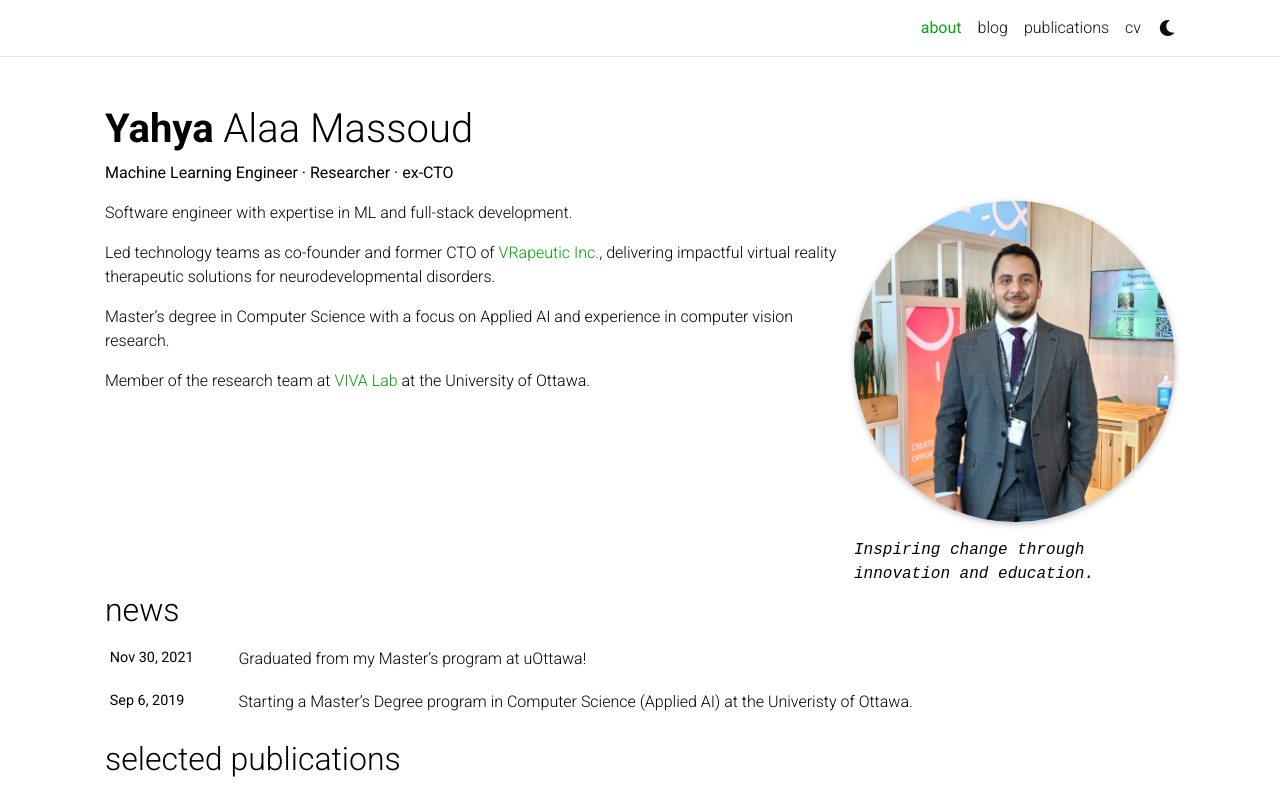
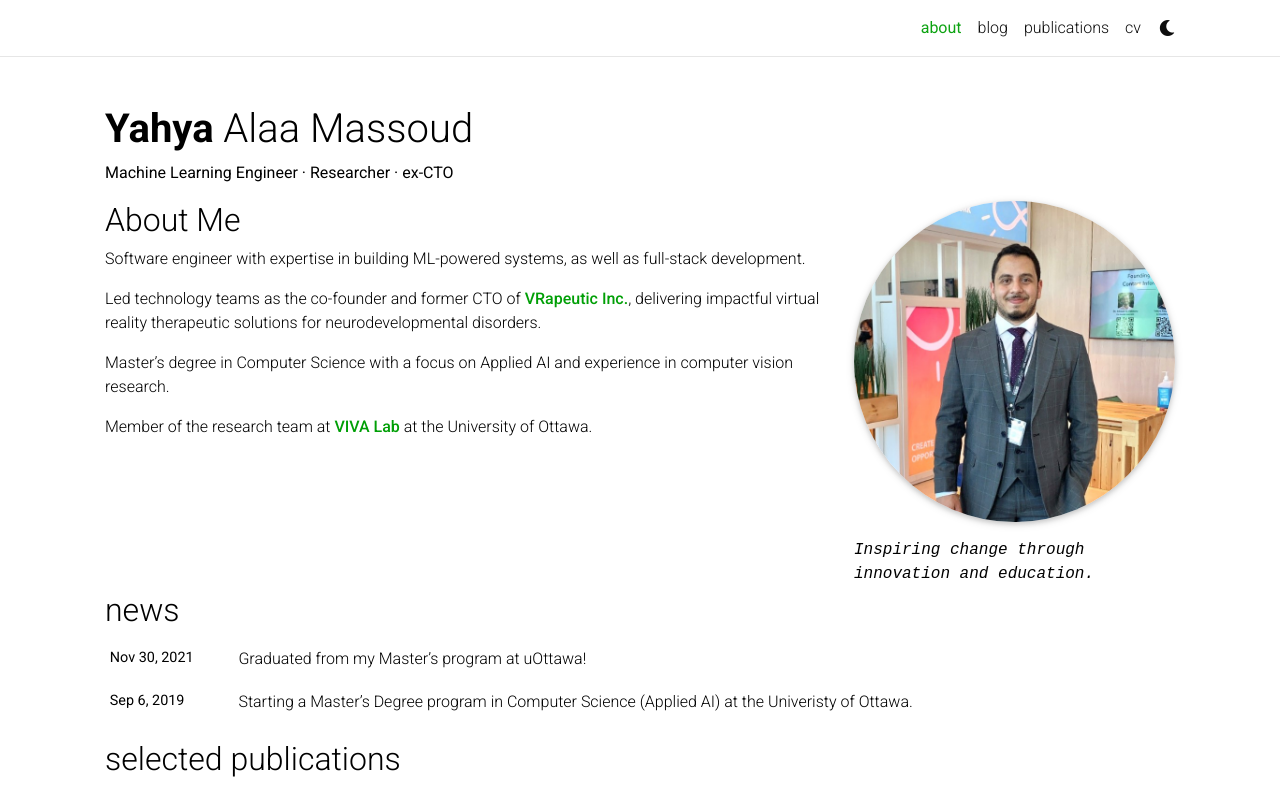
Before and after one commit to YahyaAlaaMassoud/YahyaAlaaMassoud.github.io, a Jekyll site: the page built from _pages/about.md, in a window 1280 px wide and 1052 px high, cut to the strip 0-806 px from the top of the window. Built offline with Jekyll 4.4.1, drawn with Linux system fonts in a browser that asks for light colours; full-size pictures stand in for the smaller copies a plugin makes; comment, search, counter and statistics services are not loaded; a style sheet for code colours, icons or effects is not loaded.

Commit message:
change info in about.md

```diff
--- a/_pages/about.md
+++ b/_pages/about.md
@@ -10,17 +10,21 @@ profile:
   image: prof_pic.jpg
   image_circular: true # crops the image to make it circular
   address: >
-    <i>Inspiring change through innovation and education.</i>
+    <b><i>Inspiring change through innovation and education.</i></b>
 
 news: true # includes a list of news items
 selected_papers: true # includes a list of papers marked as "selected={true}"
 social: true # includes social icons at the bottom of the page
 ---
 
-Software engineer with expertise in ML and full-stack development.
+<!-- https://dineshnatesan.com/ -->
 
-Led technology teams as co-founder and former CTO of [VRapeutic Inc.](https://site.vrpeutic.ca/), delivering impactful virtual reality therapeutic solutions for neurodevelopmental disorders.
+## About Me
+
+Software engineer with expertise in building ML-powered systems, as well as full-stack development.
+
+Led technology teams as the co-founder and former CTO of **[VRapeutic Inc.](https://site.vrpeutic.ca/)**, delivering impactful virtual reality therapeutic solutions for neurodevelopmental disorders.
 
 Master's degree in Computer Science with a focus on Applied AI and experience in computer vision research.
 
-Member of the research team at [VIVA Lab](https://www.site.uottawa.ca/research/viva/people.html) at the University of Ottawa.
+Member of the research team at **[VIVA Lab](https://www.site.uottawa.ca/research/viva/people.html)** at the University of Ottawa.
```
